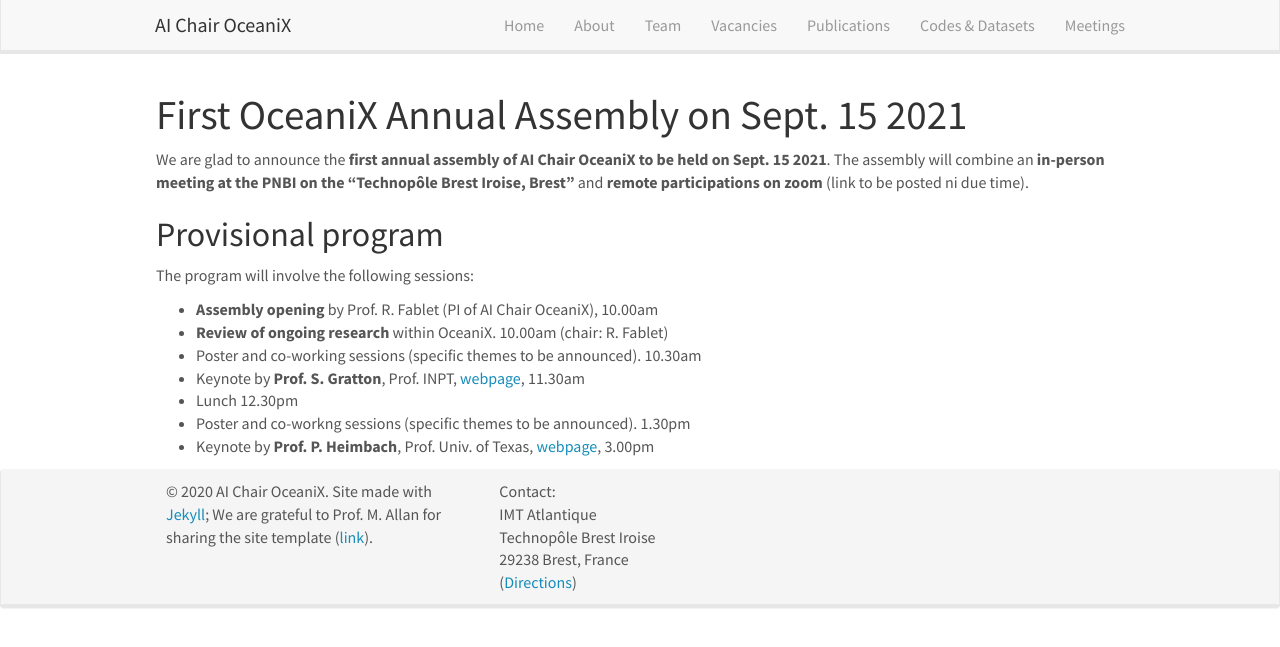
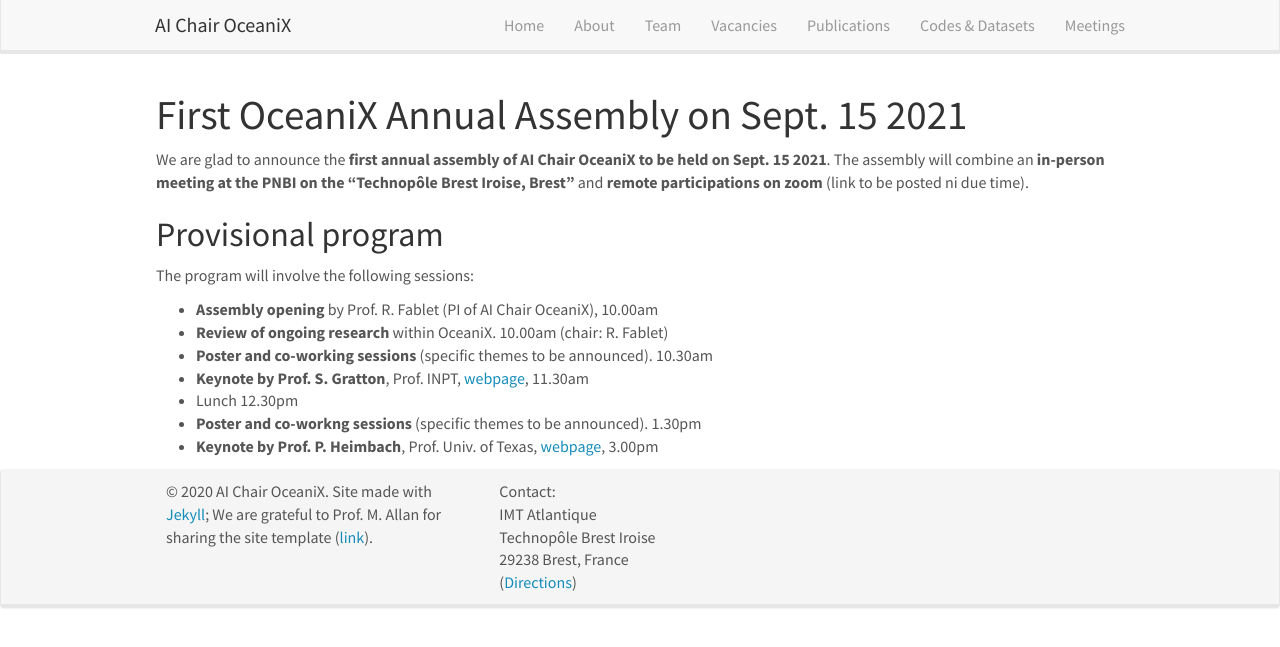
Before and after one commit to CIA-Oceanix/CIA-Oceanix.github.io, a Jekyll site: the page built from _pages/assembly.md, in a window 1280 px wide. Shown: the top 647 px of the page. Built offline with Jekyll 4.4.1, drawn with Linux system fonts in a browser that asks for light colours; nearby versions of some CDN libraries.

Commit message:
Update assembly.md

```diff
--- a/_pages/assembly.md
+++ b/_pages/assembly.md
@@ -15,8 +15,8 @@
 The program will involve the following sessions:
 - **Assembly opening** by Prof. R. Fablet (PI of AI Chair OceaniX), 10.00am
 - **Review of ongoing research** within OceaniX. 10.00am (chair: R. Fablet)
-- Poster and co-working sessions (specific themes to be announced). 10.30am
-- Keynote by **Prof. S. Gratton**, Prof. INPT, [webpage](http://gratton.perso.enseeiht.fr/), 11.30am
+- **Poster and co-working sessions** (specific themes to be announced). 10.30am
+- **Keynote by Prof. S. Gratton**, Prof. INPT, [webpage](http://gratton.perso.enseeiht.fr/), 11.30am
 - Lunch 12.30pm
-- Poster and co-workng sessions (specific themes to be announced). 1.30pm
-- Keynote by **Prof. P. Heimbach**, Prof. Univ. of Texas, [webpage](https://www.jsg.utexas.edu/researcher/patrick_heimbach/), 3.00pm
+- **Poster and co-workng sessions** (specific themes to be announced). 1.30pm
+- **Keynote by Prof. P. Heimbach**, Prof. Univ. of Texas, [webpage](https://www.jsg.utexas.edu/researcher/patrick_heimbach/), 3.00pm
```
